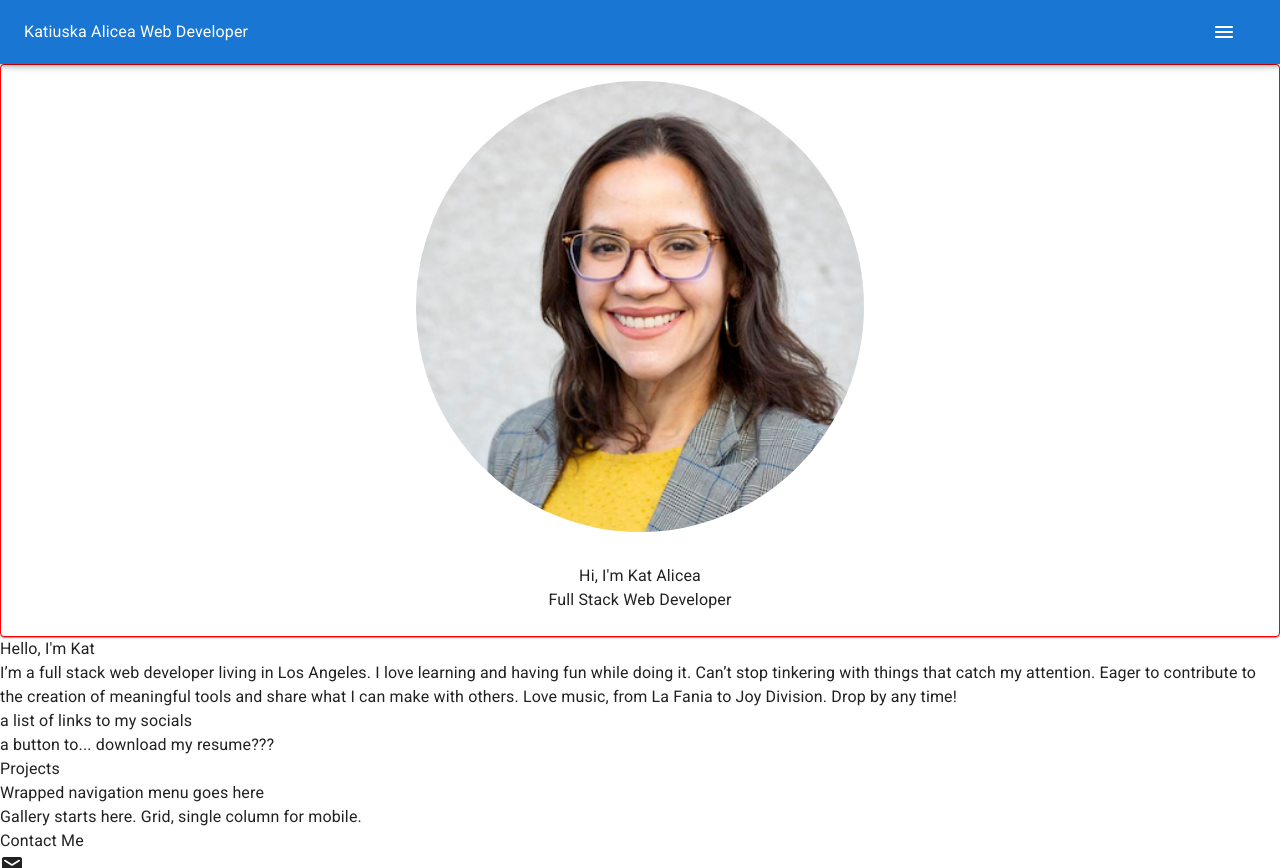
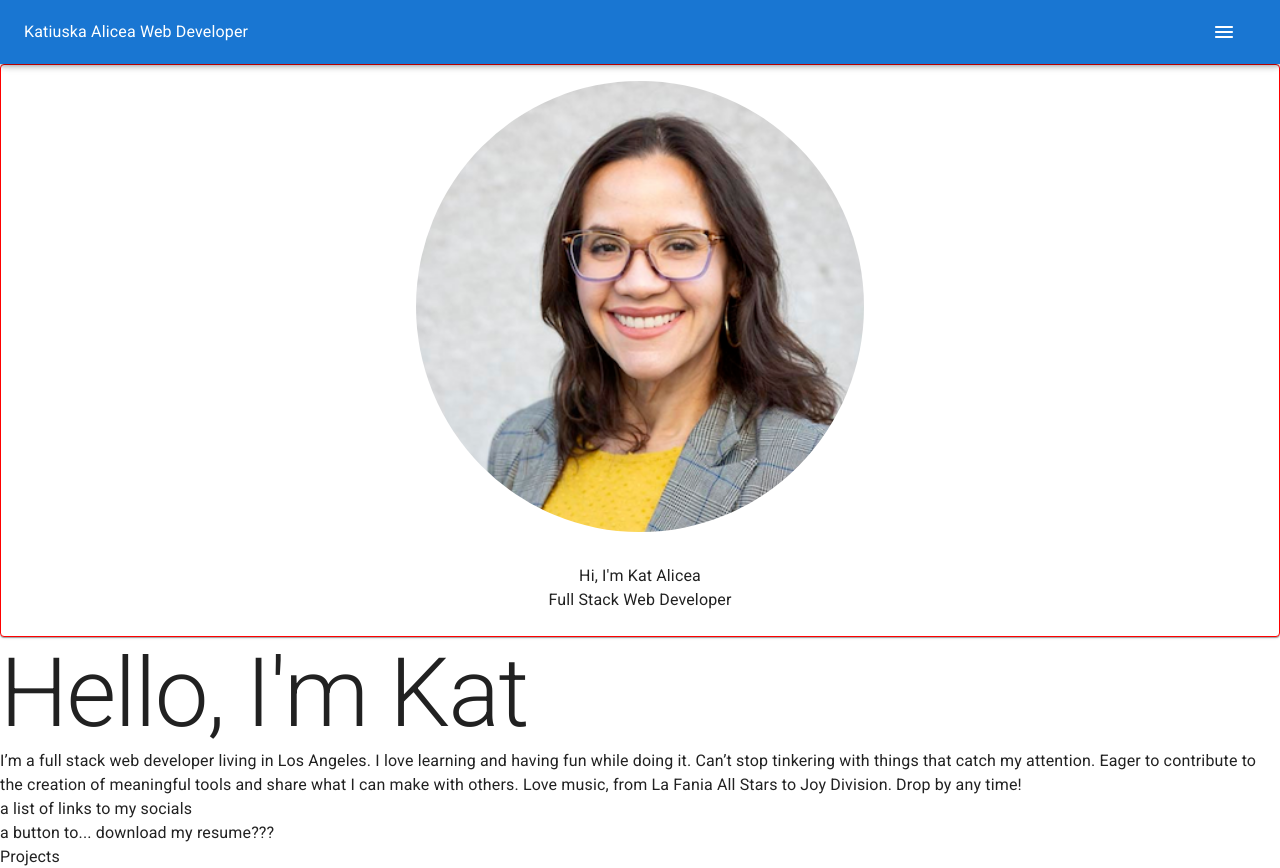
Before and after one commit to chukalicious/kats-portfolio-site, a React (Create React App) app: page / in a window 1280 px wide. Shown: the top 868 px of the page. Built offline with nearby package versions, Linux system fonts and the light colour scheme.

Commit message:
made small change to test the continuous deployment

```diff
--- a/src/components/About.js
+++ b/src/components/About.js
@@ -5,13 +5,13 @@ import Typography from "@mui/material/Typography";
 const About = () => {
   return (
     <Box>
-      <Typography>Hello, I'm Kat</Typography>
+      <Typography variant="h1">Hello, I'm Kat</Typography>
       <Typography>
         I’m a full stack web developer living in Los Angeles. I love learning
         and having fun while doing it. Can’t stop tinkering with things that
         catch my attention. Eager to contribute to the creation of meaningful
         tools and share what I can make with others. Love music, from La Fania
-        to Joy Division. Drop by any time!
+        All Stars to Joy Division. Drop by any time!
       </Typography>
       <Box>a list of links to my socials</Box>
       <Box>a button to... download my resume???</Box>
```
